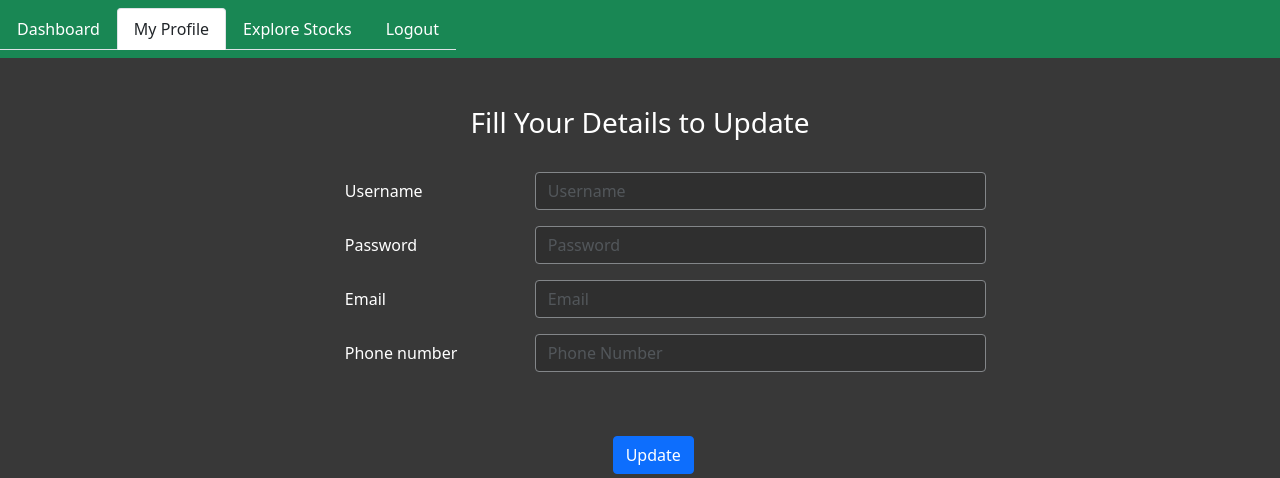
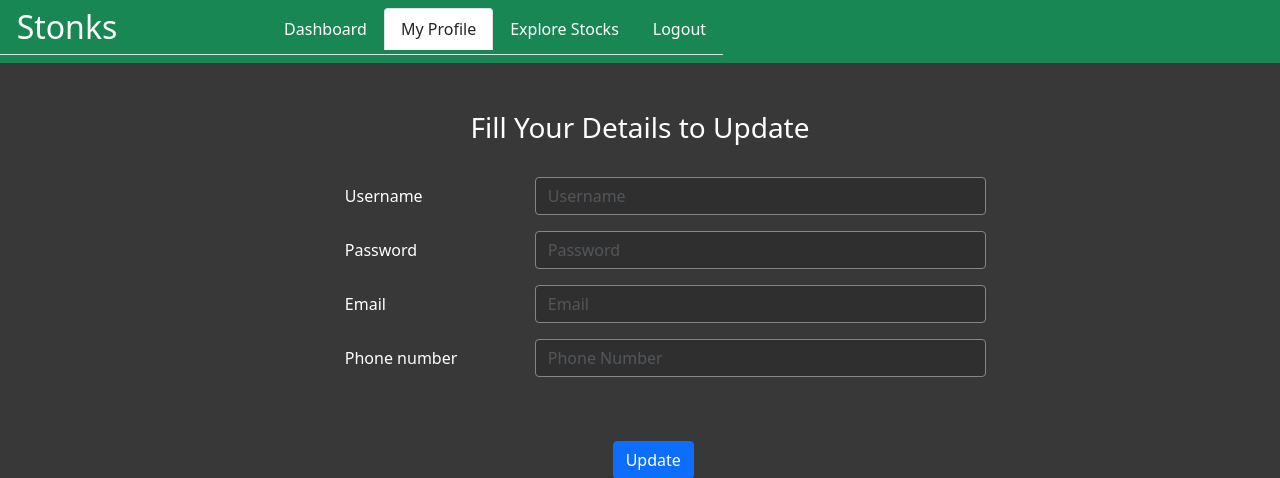
Before and after one commit to shreya-prabhu/Stonks, a Flask app: page /update_client in a window 1280 px wide; the page is wider, and only the part inside the window is pictured. Shown: the top 478 px of that part. Run offline with Flask 2, Linux system fonts and the light colour scheme; a user stored in the database is signed in; some libraries are stand-ins or nearby versions.

Commit message:
Add files via upload

```diff
--- a/templates/update_client.html
+++ b/templates/update_client.html
@@ -2,8 +2,13 @@
 <html>
 
   <nav class="navbar navbar-dark bg-success">
+
     <ul class="nav nav-tabs">
+      <li >
+    <h2>  &nbsp; Stonks   &nbsp; &nbsp; &nbsp; &nbsp; &nbsp; &nbsp; &nbsp; &nbsp; &nbsp; </h2>
+      </li>
       <li class="nav-item">
+
           <a class="nav-link  text-white" href="/dashboard">Dashboard</a>
       </li>
       <li class="nav-item">
```
